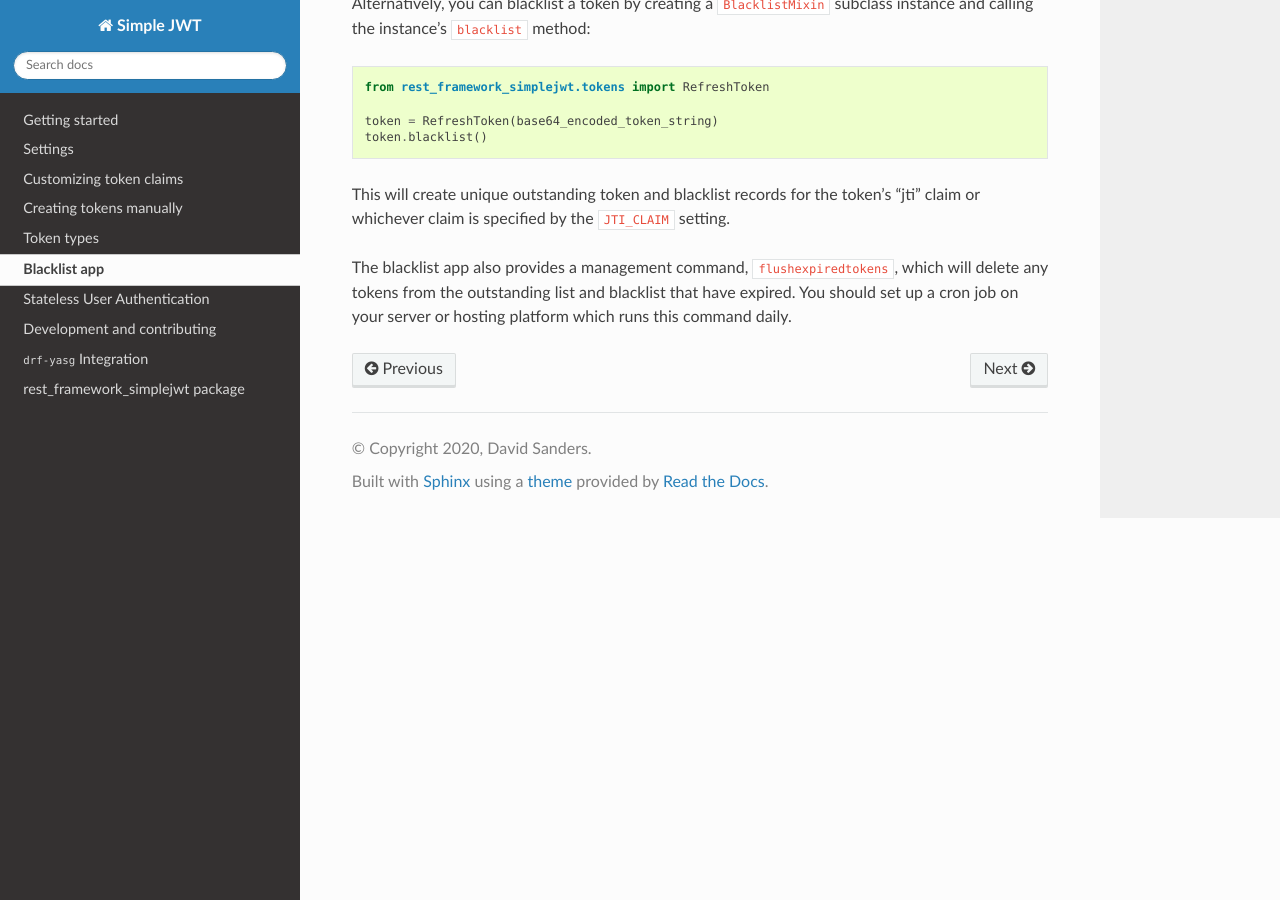
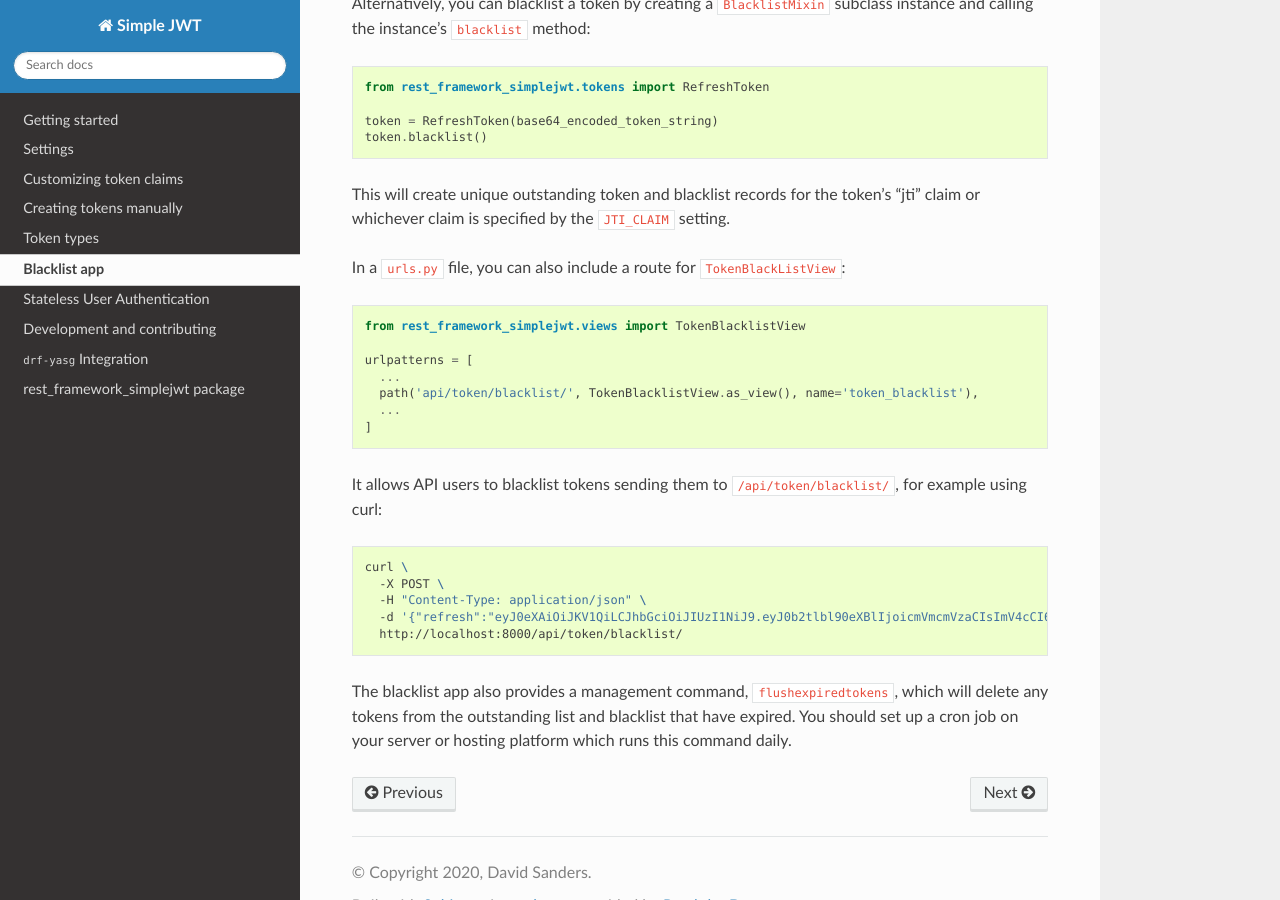
Before and after one commit to ludarkhorse/djangoframework, a Sphinx documentation site: the page built from docs/blacklist_app.rst, in a window 1280 px wide and 900 px high, scrolled down 736 px. Built offline with Sphinx 7.4.7 and the Read the Docs theme 2.0.0, drawn with Linux system fonts in a browser that asks for light colours; the version number could not be read and is left out.

Commit message:
Add info on TokenBlacklistView to the docs (#558)

```diff
--- a/docs/blacklist_app.rst
+++ b/docs/blacklist_app.rst
@@ -46,6 +46,28 @@ subclass instance and calling the instance's ``blacklist`` method:
 This will create unique outstanding token and blacklist records for the token's
 "jti" claim or whichever claim is specified by the ``JTI_CLAIM`` setting.
 
+In a ``urls.py`` file, you can also include a route for ``TokenBlackListView``:
+
+.. code-block:: python
+
+  from rest_framework_simplejwt.views import TokenBlacklistView
+
+  urlpatterns = [
+    ...
+    path('api/token/blacklist/', TokenBlacklistView.as_view(), name='token_blacklist'),
+    ...
+  ]
+
+It allows API users to blacklist tokens sending them to ``/api/token/blacklist/``, for example using curl:
+
+.. code-block:: bash
+
+  curl \
+    -X POST \
+    -H "Content-Type: application/json" \
+    -d '{"refresh":"eyJ0eXAiOiJKV1QiLCJhbGciOiJIUzI1NiJ9.eyJ0b2tlbl90eXBlIjoicmVmcmVzaCIsImV4cCI6MTY1MDI5NTEwOCwiaWF0IjoxNjUwMjA4NzA4LCJqdGkiOiJhYTY3ZDUxNzkwMGY0MTEyYTY5NTE0MTNmNWQ4NDk4NCIsInVzZXJfaWQiOjF9.tcj1_OcO1BRDfFyw4miHD7mqFdWKxmP7BJDRmxwCzrg"}' \
+    http://localhost:8000/api/token/blacklist/
+
 The blacklist app also provides a management command, ``flushexpiredtokens``,
 which will delete any tokens from the outstanding list and blacklist that have
 expired.  You should set up a cron job on your server or hosting platform which
```
